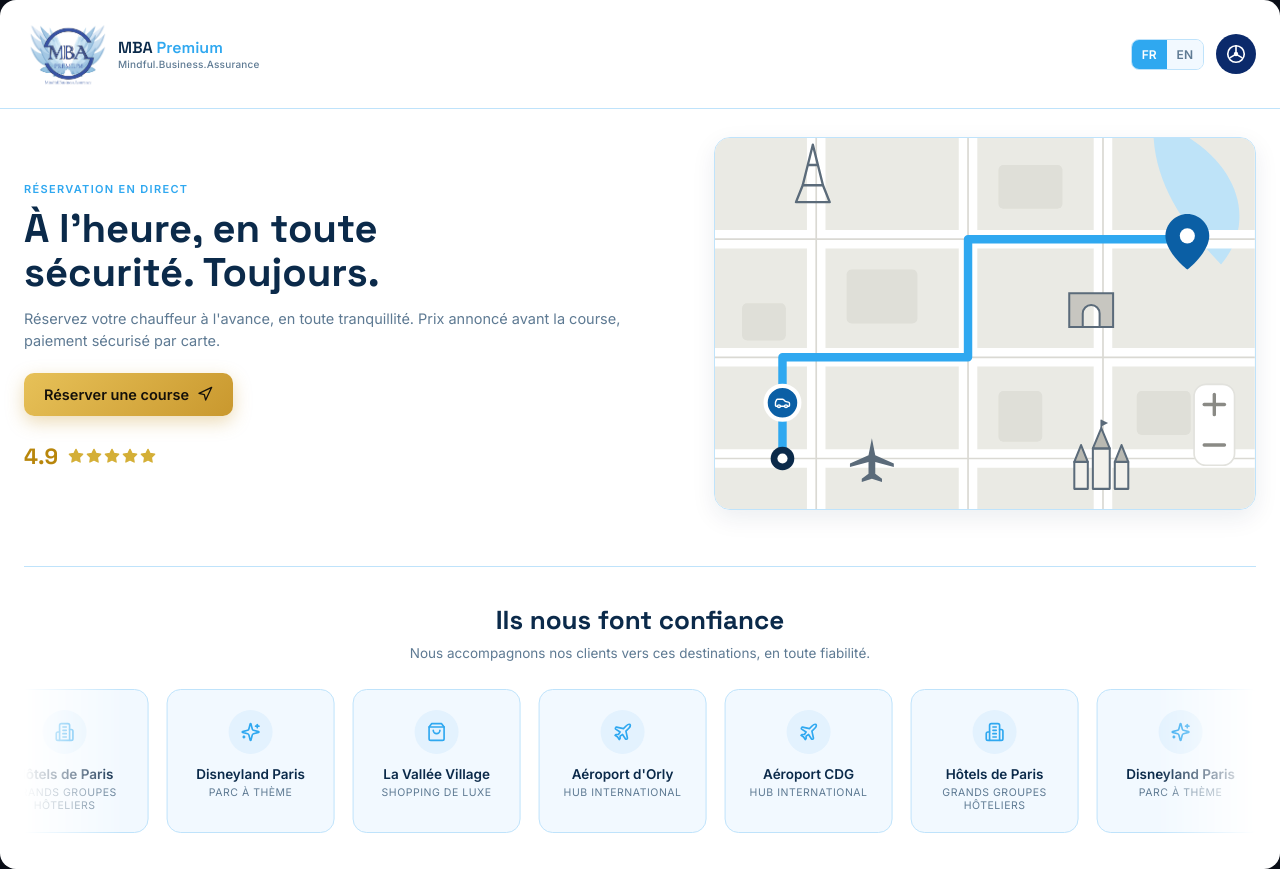
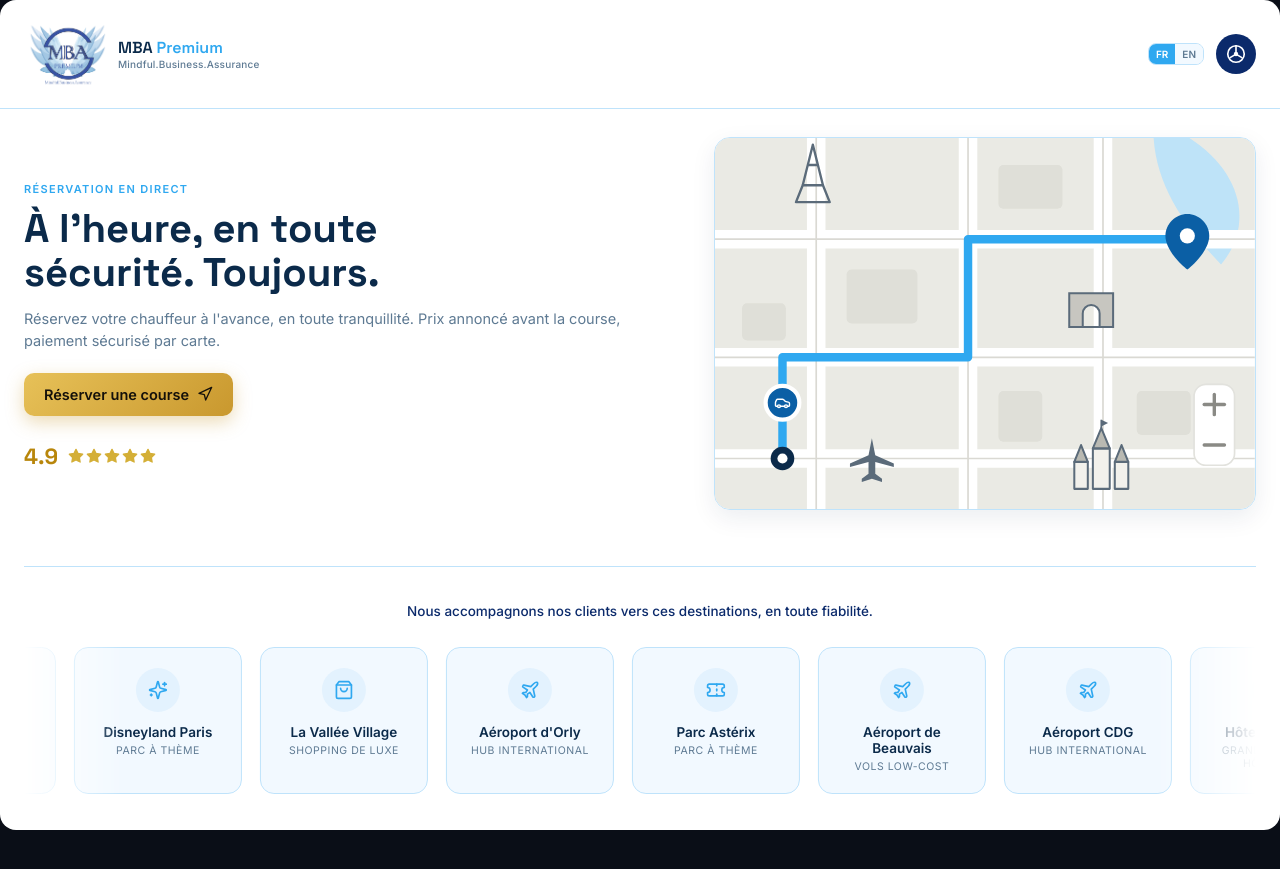
Before and after one commit to MBApremium/mba-premium-vtc, a React (Vite) app: page / in a window 1280 px wide. After the commit the page ends 830 px from the top, so only its background shows below. Built offline with nearby package versions, Linux system fonts and the light colour scheme; no server answers; the database is empty.

Commit message:
Update App.jsx

```diff
--- a/src/App.jsx
+++ b/src/App.jsx
@@ -2,7 +2,7 @@ import React, { useState, useEffect, useRef, createContext, useContext } from "r
 import {
   MapPin, Clock, CreditCard, Car, CheckCircle2, ChevronLeft,
   Calendar, Star, Navigation, Loader2, History, Settings, X, Plus,
-  Plane, Building2, Sparkles, ShoppingBag
+  Plane, Building2, Sparkles, ShoppingBag, Ticket
 } from "lucide-react";
 import { initializeApp } from "firebase/app";
 import { getFirestore, doc, getDoc, setDoc } from "firebase/firestore";
@@ -330,6 +330,10 @@ const STRINGS = {
     trustShoppingTag: "Shopping de luxe",
     trustAirportOrly: "Aéroport d'Orly",
     trustAirportOrlyTag: "Hub international",
+    trustAsterix: "Parc Astérix",
+    trustAsterixTag: "Parc à thème",
+    trustBeauvais: "Aéroport de Beauvais",
+    trustBeauvaisTag: "Vols low-cost",
   },
   en: {
     eyebrow: "Live booking",
@@ -379,6 +383,10 @@ const STRINGS = {
     trustShoppingTag: "Luxury shopping",
     trustAirportOrly: "Orly Airport",
     trustAirportOrlyTag: "International hub",
+    trustAsterix: "Parc Astérix",
+    trustAsterixTag: "Theme park",
+    trustBeauvais: "Beauvais Airport",
+    trustBeauvaisTag: "Low-cost flights",
   },
 };
 
@@ -692,12 +700,13 @@ function TrustSection({ t }) {
     { icon: <Sparkles size={20} />, name: t("trustDisney"), tag: t("trustDisneyTag") },
     { icon: <ShoppingBag size={20} />, name: t("trustShopping"), tag: t("trustShoppingTag") },
     { icon: <Plane size={20} />, name: t("trustAirportOrly"), tag: t("trustAirportOrlyTag") },
+    { icon: <Ticket size={20} />, name: t("trustAsterix"), tag: t("trustAsterixTag") },
+    { icon: <Plane size={20} />, name: t("trustBeauvais"), tag: t("trustBeauvaisTag") },
   ];
   const looped = [...brands, ...brands];
 
   return (
     <section className="vtc-trust">
-      <h2>{t("trustTitle")}</h2>
       <p className="vtc-trust-sub">{t("trustSub")}</p>
       <div className="vtc-marquee">
         <div className="vtc-marquee-track">
@@ -1831,8 +1840,8 @@ function Style() {
       .vtc-topbar-right { display: flex; align-items: center; gap: 12px; }
       .vtc-lang-switch { display: flex; border: 1px solid var(--vtc-border); border-radius: 8px; overflow: hidden; }
       .vtc-lang-switch button {
-        background: var(--vtc-surface); border: none; color: var(--vtc-text-muted); font-size: 12px; font-weight: 600;
-        padding: 7px 10px; cursor: pointer; font-family: 'Inter', sans-serif; transition: all .15s;
+        background: var(--vtc-surface); border: none; color: var(--vtc-text-muted); font-size: 10px; font-weight: 600;
+        padding: 4px 7px; cursor: pointer; font-family: 'Inter', sans-serif; transition: all .15s;
       }
       .vtc-lang-switch button.is-active { background: var(--vtc-accent); color: #FFFFFF; }
       .vtc-wheel-btn { width: 40px; height: 40px; border-radius: 50%; background: #0B2A6B; border: none; display: flex; align-items: center; justify-content: center; cursor: pointer; transition: transform .15s; }
@@ -1900,7 +1909,7 @@ function Style() {
 
       .vtc-trust { margin-top: 56px; padding-top: 36px; border-top: 1px solid var(--vtc-border); }
       .vtc-trust h2 { font-size: 26px; text-align: center; margin-bottom: 8px; }
-      .vtc-trust-sub { text-align: center; color: var(--vtc-text-muted); font-size: 13.5px; margin: 0 auto 28px; max-width: 480px; }
+      .vtc-trust-sub { text-align: center; color: #0B2A6B; font-weight: 500; font-size: 13.5px; margin: 0 auto 28px; max-width: 480px; }
       .vtc-marquee { overflow: hidden; width: 100%; mask-image: linear-gradient(90deg, transparent, #000 8%, #000 92%, transparent); -webkit-mask-image: linear-gradient(90deg, transparent, #000 8%, #000 92%, transparent); }
       .vtc-marquee-track { display: flex; gap: 18px; width: max-content; animation: vtc-marquee-scroll 22s linear infinite; }
       .vtc-marquee:hover .vtc-marquee-track { animation-play-state: paused; }
```
